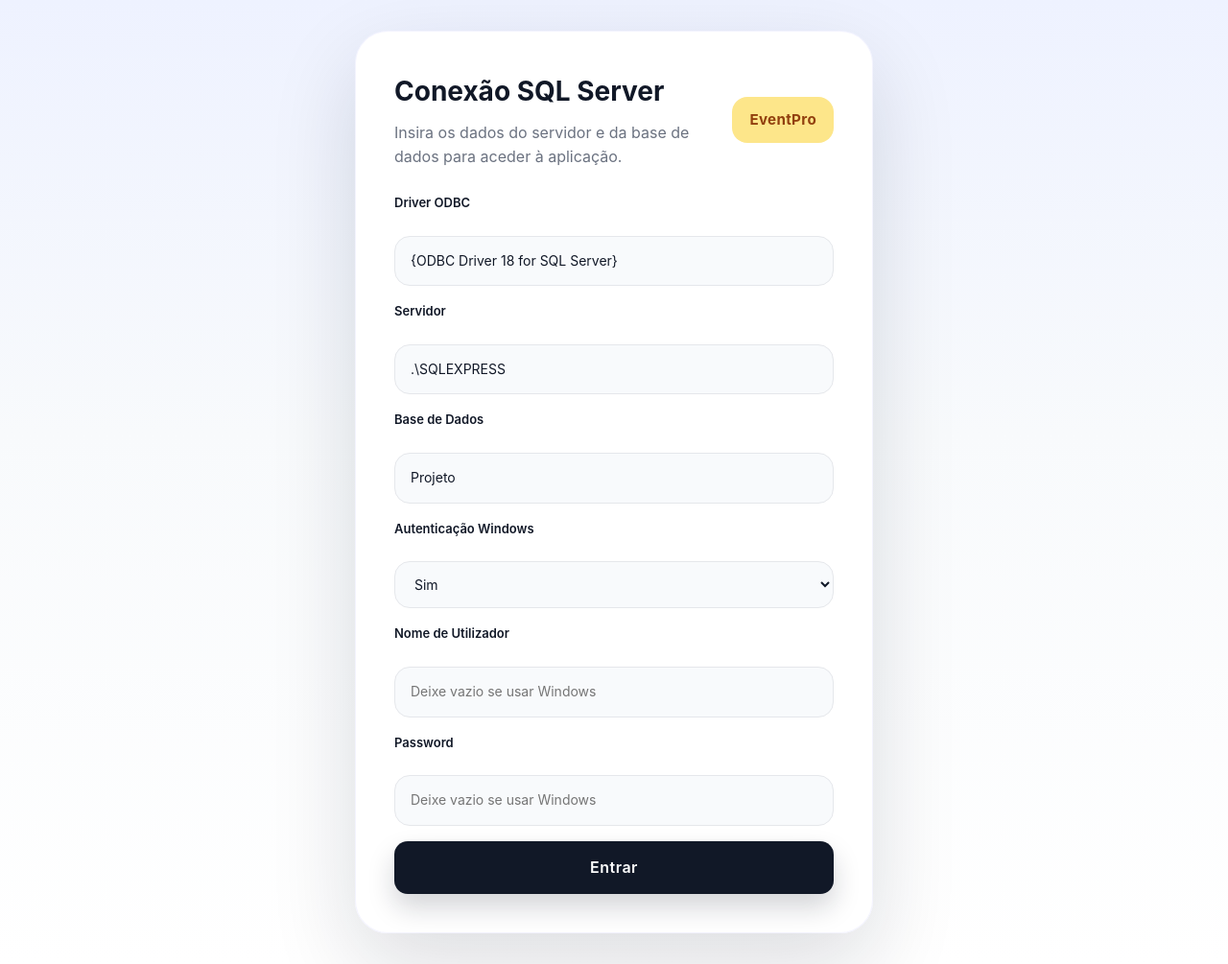
After one commit to irisbiague/projeto_bd_, a Flask app: page /login in a window 1280 px wide. The commit adds this page. Shown: the whole page at 96% size. Run offline with Flask 3, Linux system fonts and the light colour scheme.

Commit message:
pagina de login e detalhes

```diff
--- a/front-eventos/app.py
+++ b/front-eventos/app.py
@@ -2,7 +2,7 @@
 import json
 import pyodbc
 from datetime import date, datetime
-from flask import Flask, g, redirect, render_template, request, url_for
+from flask import Flask, g, redirect, render_template, request, session, url_for
 
 # Configurações do SQL Server
 SQL_SERVER_CONFIG = {
@@ -13,6 +13,8 @@ SQL_SERVER_CONFIG = {
 }
 
 app = Flask(__name__, static_folder='static', template_folder='templates')
+app.secret_key = 'mudar-isto-para-uma-chave-secreta'
+CURRENT_SQL_SERVER_CONFIG = SQL_SERVER_CONFIG.copy()
 
 categorias_catering = [
     {'id': 'entradas', 'titulo': 'Entradas e Aperitivos', 'placeholderNome': 'Ex: Tábua de Queijos...'},
@@ -26,7 +28,12 @@ categorias_catering = [
 servicos_list = [
     ('bar', 'Serviço de Bar Aberto'),
     ('limpeza', 'Equipa de Limpeza'),
-    ('staff', 'Staff de Bengaleiro')
+    ('staff', 'Staff de Bengaleiro'),
+    ('decoracao', 'Decoração e Cenografia'),
+    ('som_luz', 'Som e Iluminação'),
+    ('fotografia', 'Fotografia e Vídeo'),
+    ('seguranca', 'Segurança de Evento'),
+    ('transporte', 'Transporte de Convidados')
 ]
 
 tipos_evento = {
@@ -52,10 +59,14 @@ def build_connection_string(config):
     return f"DRIVER={driver};SERVER={server};DATABASE={database};UID={username};PWD={password};TrustServerCertificate=yes;"
 
 
+def get_db_config():
+    return CURRENT_SQL_SERVER_CONFIG
+
+
 def get_db():
     db = getattr(g, 'db', None)
     if db is None:
-        connection_string = build_connection_string(SQL_SERVER_CONFIG)
+        connection_string = build_connection_string(get_db_config())
         db = pyodbc.connect(connection_string, autocommit=False)
         g.db = db
     return db
@@ -148,6 +159,10 @@ app.teardown_appcontext(close_db)
 
 @app.before_request
 def ensure_db():
+    if request.endpoint in ('login', 'static', 'logout'):
+        return
+    if not session.get('logged_in'):
+        return redirect(url_for('login'))
     init_db()
 
 
@@ -266,7 +281,63 @@ def make_calendar(year, month, events):
 
 @app.route('/')
 def home():
+    if not session.get('logged_in'):
+        return redirect(url_for('login'))
     return redirect(url_for('create_event'))
+
+
+@app.route('/login', methods=['GET', 'POST'])
+def login():
+    message = None
+    form = {
+        'driver': SQL_SERVER_CONFIG['driver'],
+        'server': SQL_SERVER_CONFIG['server'],
+        'database': SQL_SERVER_CONFIG['database'],
+        'trusted_connection': 'yes',
+        'username': '',
+        'password': ''
+    }
+
+    if request.method == 'POST':
+        form = {
+            'driver': request.form.get('driver', SQL_SERVER_CONFIG['driver']).strip(),
+            'server': request.form.get('server', SQL_SERVER_CONFIG['server']).strip(),
+            'database': request.form.get('database', SQL_SERVER_CONFIG['database']).strip(),
+            'trusted_connection': request.form.get('trusted_connection', 'yes'),
+            'username': request.form.get('username', '').strip(),
+            'password': request.form.get('password', '').strip()
+        }
+
+        if not form['server'] or not form['database']:
+            message = 'Servidor e base de dados são obrigatórios.'
+        else:
+            config = {
+                'driver': form['driver'] or SQL_SERVER_CONFIG['driver'],
+                'server': form['server'],
+                'database': form['database'],
+                'trusted_connection': form['trusted_connection']
+            }
+            if config['trusted_connection'].lower() not in ('yes', 'true', 'sspi'):
+                config['username'] = form['username']
+                config['password'] = form['password']
+
+            try:
+                test_conn = pyodbc.connect(build_connection_string(config), autocommit=False)
+                test_conn.close()
+                global CURRENT_SQL_SERVER_CONFIG
+                CURRENT_SQL_SERVER_CONFIG = config
+                session['logged_in'] = True
+                return redirect(url_for('create_event'))
+            except pyodbc.Error as error:
+                message = f'Não foi possível conectar: {error}'
+
+    return render_template('login.html', message=message, form=form)
+
+
+@app.route('/logout')
+def logout():
+    session.clear()
+    return redirect(url_for('login'))
 
 
 @app.route('/create-event', methods=['GET', 'POST'])
@@ -420,7 +491,19 @@ def events():
     if month > 12:
         year, month = next_month(year, month)
 
-    result = make_calendar(year, month, get_events())
+    all_events = get_events()
+    result = make_calendar(year, month, all_events)
+    events_of_month = []
+    for event in all_events:
+        if not event['data']:
+            continue
+        try:
+            event_date = datetime.fromisoformat(event['data']).date()
+        except ValueError:
+            continue
+        if event_date.year == year and event_date.month == month:
+            events_of_month.append(event)
+
     prev_year, prev_month = previous_month(year, month)
     next_year, next_month_value = next_month(year, month)
 
@@ -432,12 +515,37 @@ def events():
         dias_do_mes=result['dias_do_mes'],
         empty_cells=result['empty_cells'],
         events_by_day=result['events_by_day'],
-        month_name=meses_do_ano[month - 1],
-        year=year,
+        events_of_month=events_of_month,
+        month_name=meses_do_ano[month - 1],        month=month,        year=year,
         prev_year=prev_year,
         prev_month=prev_month,
         next_year=next_year,
         next_month=next_month_value,
+        tipos_evento=tipos_evento
+    )
+
+
+@app.route('/events/day/<int:year>/<int:month>/<int:day>')
+def events_by_day(year, month, day):
+    events = []
+    for event in get_events():
+        if not event['data']:
+            continue
+        try:
+            event_date = datetime.fromisoformat(event['data']).date()
+        except ValueError:
+            continue
+        if event_date.year == year and event_date.month == month and event_date.day == day:
+            events.append(event)
+
+    return render_template(
+        'day_events.html',
+        active_page='events',
+        year=year,
+        month=month,
+        day=day,
+        events=events,
+        month_name=meses_do_ano[month - 1],
         tipos_evento=tipos_evento
     )
 
@@ -535,5 +643,21 @@ def delete_stock(item_id):
     return redirect(url_for('stock', success=1))
 
 
+@app.route('/menus/delete/<int:menu_id>', methods=['POST'])
+def delete_menu(menu_id):
+    db = get_db()
+    db.execute('DELETE FROM menus WHERE id = ?', (menu_id,))
+    db.commit()
+    return redirect(url_for('manage_menus', success=1))
+
+
+@app.route('/events/delete/<int:event_id>', methods=['POST'])
+def delete_event(event_id):
+    db = get_db()
+    db.execute('DELETE FROM events WHERE id = ?', (event_id,))
+    db.commit()
+    return redirect(url_for('events'))
+
+
 if __name__ == '__main__':
     app.run(host='0.0.0.0', port=5000, debug=True)
--- a/front-eventos/static/styles.css
+++ b/front-eventos/static/styles.css
@@ -186,6 +186,57 @@ textarea {
   resize: vertical;
 }
 
+.login-page {
+  min-height: 100vh;
+  display: flex;
+  align-items: center;
+  justify-content: center;
+  padding: 32px;
+  background: linear-gradient(180deg, #eef2ff 0%, #f8fafc 45%, #ffffff 100%);
+}
+
+.login-card {
+  width: min(540px, 100%);
+  padding: 40px;
+  border-radius: 34px;
+  background: rgba(255, 255, 255, 0.96);
+  box-shadow: 0 34px 90px rgba(15, 23, 42, 0.14);
+  border: 1px solid rgba(99, 102, 241, 0.08);
+}
+
+.login-header {
+  display: flex;
+  justify-content: space-between;
+  gap: 16px;
+  align-items: center;
+  margin-bottom: 24px;
+}
+
+.login-header h1 {
+  margin: 0;
+  font-size: 1.75rem;
+}
+
+.login-header p {
+  color: #6B7280;
+  margin: 8px 0 0;
+}
+
+.login-badge {
+  padding: 12px 18px;
+  border-radius: 16px;
+  background: #fde68a;
+  color: #92400e;
+  font-weight: 700;
+  font-size: 0.95rem;
+  letter-spacing: 0.02em;
+}
+
+.login-form {
+  display: grid;
+  gap: 16px;
+}
+
 .button-primary,
 .button-secondary {
   border: none;
--- a/front-eventos/templates/base.html
+++ b/front-eventos/templates/base.html
@@ -16,6 +16,9 @@
         <a href="{{ url_for('events') }}" class="nav-item {% if active_page == 'events' %}active{% endif %}">Eventos Marcados</a>
         <a href="{{ url_for('manage_menus') }}" class="nav-item {% if active_page == 'manage_menus' %}active{% endif %}">Gestão de Menus</a>
         <a href="{{ url_for('stock') }}" class="nav-item {% if active_page == 'stock' %}active{% endif %}">Gestão de Stock</a>
+        {% if session.get('logged_in') %}
+          <a href="{{ url_for('logout') }}" class="nav-item">Sair</a>
+        {% endif %}
       </aside>
       <main class="main-content">
         <div class="content-area">
--- a/front-eventos/templates/index.html
+++ b/front-eventos/templates/index.html
@@ -72,10 +72,10 @@
         <div class="section-title">3. Logística e Serviços Extra</div>
         <div class="service-grid">
           {% for value, label in servicos_list %}
-            <label class="service-card {% if value in form.servicos %}service-card-selected{% endif %}">
+            <label class="service-card {% if value in form.servicos %}service-card-selected{% endif %}" for="servicos-{{ value }}">
+              <input class="service-checkbox" id="servicos-{{ value }}" type="checkbox" name="servicos" value="{{ value }}" {% if value in form.servicos %}checked{% endif %} />
               <span class="service-toggle">{% if value in form.servicos %}✓{% endif %}</span>
-              <span>{{ label }}</span>
-              <input type="checkbox" name="servicos" value="{{ value }}" {% if value in form.servicos %}checked{% endif %} style="display:none;" />
+              <span class="service-text">{{ label }}</span>
             </label>
           {% endfor %}
         </div>
--- /dev/null
+++ b/front-eventos/templates/login.html
@@ -0,0 +1,49 @@
+<!doctype html>
+<html lang="pt">
+  <head>
+    <meta charset="UTF-8" />
+    <meta name="viewport" content="width=device-width, initial-scale=1.0" />
+    <title>EventPro | Login de Base de Dados</title>
+    <link rel="stylesheet" href="{{ url_for('static', filename='styles.css') }}" />
+  </head>
+  <body>
+    <div class="login-page">
+      <div class="login-card">
+        <div class="login-header">
+          <div>
+            <h1>Conexão SQL Server</h1>
+            <p>Insira os dados do servidor e da base de dados para aceder à aplicação.</p>
+          </div>
+          <div class="login-badge">EventPro</div>
+        </div>
+        {% if message %}
+          <div class="alert">{{ message }}</div>
+        {% endif %}
+        <form method="post" class="login-form">
+          <label class="input-label">Driver ODBC</label>
+          <input class="input-field" name="driver" type="text" value="{{ form.driver }}" />
+
+          <label class="input-label">Servidor</label>
+          <input class="input-field" name="server" type="text" value="{{ form.server }}" placeholder="Ex: .\\SQLEXPRESS" />
+
+          <label class="input-label">Base de Dados</label>
+          <input class="input-field" name="database" type="text" value="{{ form.database }}" placeholder="Nome da base de dados" />
+
+          <label class="input-label">Autenticação Windows</label>
+          <select class="input-select" name="trusted_connection">
+            <option value="yes" {% if form.trusted_connection == 'yes' %}selected{% endif %}>Sim</option>
+            <option value="no" {% if form.trusted_connection != 'yes' %}selected{% endif %}>Não</option>
+          </select>
+
+          <label class="input-label">Nome de Utilizador</label>
+          <input class="input-field" name="username" type="text" value="{{ form.username }}" placeholder="Deixe vazio se usar Windows" />
+
+          <label class="input-label">Password</label>
+          <input class="input-field" name="password" type="password" value="{{ form.password }}" placeholder="Deixe vazio se usar Windows" />
+
+          <button type="submit" class="button-primary">Entrar</button>
+        </form>
+      </div>
+    </div>
+  </body>
+</html>
```
Also changed, not shown: other parts of front-eventos/static/styles.css (+61 -9 lines), front-eventos/templates/day_events.html (added, +32 -0 lines), front-eventos/templates/events.html (+22 -2 lines), front-eventos/templates/manage_menus.html (+6 -1 lines).
